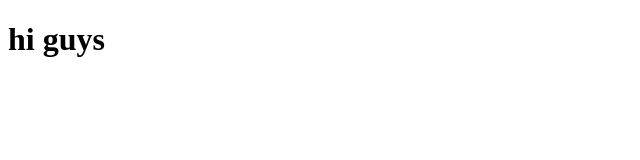
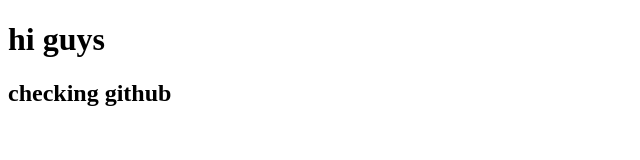
Before and after one commit to Athulcherukunnath/new-project, a plain HTML site: page index.html in a window 1280 px wide. Shown: the whole page, without its empty margins (0-640 px from the left). Drawn offline with Linux system fonts and the light colour scheme.

Commit message:
Update index.html

```diff
--- a/index.html
+++ b/index.html
@@ -8,5 +8,6 @@
 </head>
 <body>
    <h1>hi guys</h1>
+   <h2>checking github</h2>
 </body>
 </html>
```
